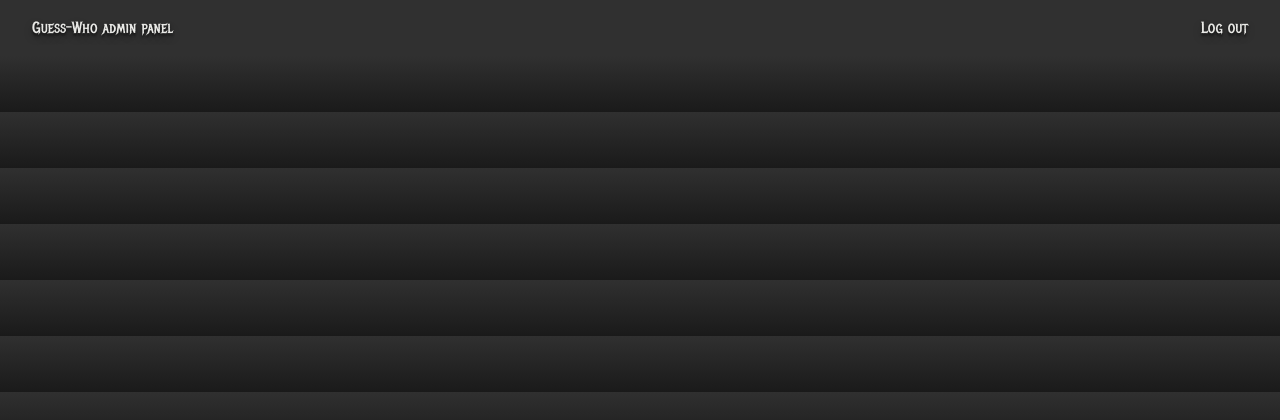
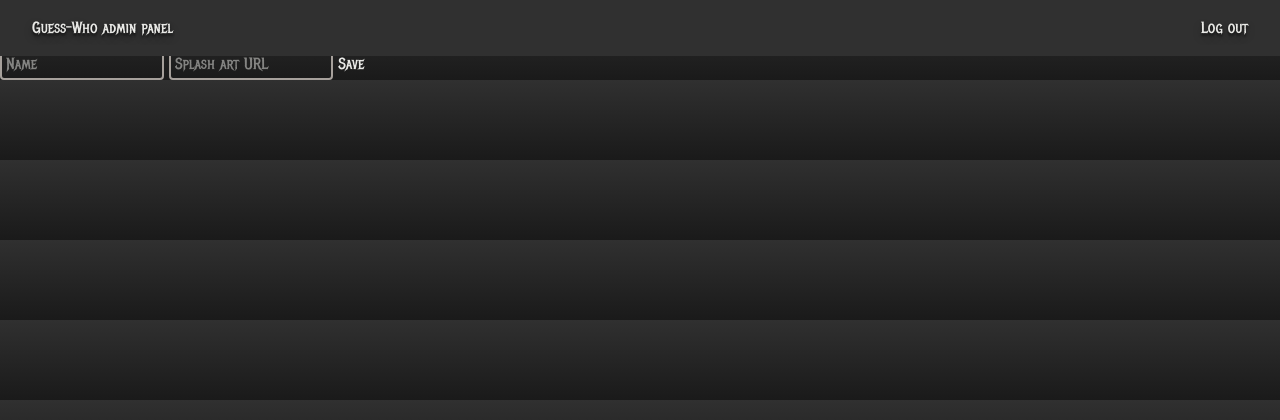
Before and after one commit to B4T3S/Blindside, a Node server app: template views/admin/dashboard.html.twig in a window 1280 px wide. Shown: the top 420 px of the page. Run offline with Node 20, Linux system fonts and the light colour scheme; the visitor is signed in with stand-in values (Sample User, id 1); the template is opened without the code that fills it: most values are stand-ins (such as "Sample title", 1, 10 or a date in 2020); lists and menus that the app fills with data are empty; style sheets or scripts are compiled from the project's sources; some libraries are stand-ins or nearby versions.

Commit message:
feat: added option to add/delete games from the backend

```diff
--- a/src/backend/service/database_service.js
+++ b/src/backend/service/database_service.js
@@ -55,4 +55,18 @@ export class DatabaseService {
       });
     });
   }
+
+  add_game(name, splash_art_url) {
+    const insert = this.db.prepare('INSERT INTO media (name, splash_art_url) VALUES(?, ?);');
+
+    insert.run(name, splash_art_url);
+    insert.finalize();
+  }
+
+  delete_game(id) {
+    const del = this.db.prepare('DELETE FROM media WHERE id = ?');
+
+    del.run(id);
+    del.finalize();
+  }
 }
--- a/views/admin/dashboard.html.twig
+++ b/views/admin/dashboard.html.twig
@@ -1,13 +1,14 @@
 {% extends 'admin/base.html.twig' %}
 
 {% block body %}
-    <div class="w-full h-full flex justify-center items-center">
+    <div class="w-full h-full flex flex-col justify-center items-center">
         <table class="text-left border-collapse">
             <thead>
               <tr class="bg-slate-100 border-b border-slate-200">
                 <th class="py-3 px-4 font-semibold text-slate-700">#</th>
                 <th class="py-3 px-4 font-semibold text-slate-700">Name</th>
                 <th class="py-3 px-4 font-semibold text-slate-700">Splash art</th>
+                <th class="py-3 px-4 font-semibold text-slate-700">Options</th>
               </tr>
             </thead>
             <tbody class="divide-y divide-slate-200">
@@ -15,15 +16,22 @@
                   <tr class="hover:bg-slate-50">
                     <td class="py-3 px-4 text-slate-600">{{ loop.index }}</td>
                     <td class="py-3 px-4 text-slate-600">{{ game.name }}</td>
-                    <td class="py-3 px-4 text-slate-600">{% if game.splash_art_url %}<img src="{{ game.splash_art_url }}" />{% endif %}</td>
+                    <td class="py-3 px-4 text-slate-600">{% if game.splash_art_url %}<img src="{{ game.splash_art_url }}" class="w-24" />{% endif %}</td>
+                    <td class="py-3 px-4 text-slate-600">
+                        <form action="admin/media/delete/{{ game.id }}" method="POST">
+                            <button type="submit" class="bg-red-500 p-2">Del</button>
+                        </form>
+                    </td>
                   </tr>
                 {% endfor %}
             </tbody>
-          </table>
+        </table>
 
-          <form action="POST">
-              <input name="name" type="text" data-1p-ignore />
-              <input name="url" type="url" data-1p-ignore />
-          </form>
+        <form method="POST" action="admin/media/add" class="mt-5">
+            <h2>Add new game</h2>
+            <input name="name" placeholder="Name" type="text" data-1p-ignore />
+            <input name="url" placeholder="Splash art URL" type="url" data-1p-ignore />
+            <button type="submit" class="bg-green-500 p-2">Save</button>
+        </form>
     </div>
 {% endblock %}
```
Also changed, not shown: src/backend/routes/admin.js (+17 -1 lines).
